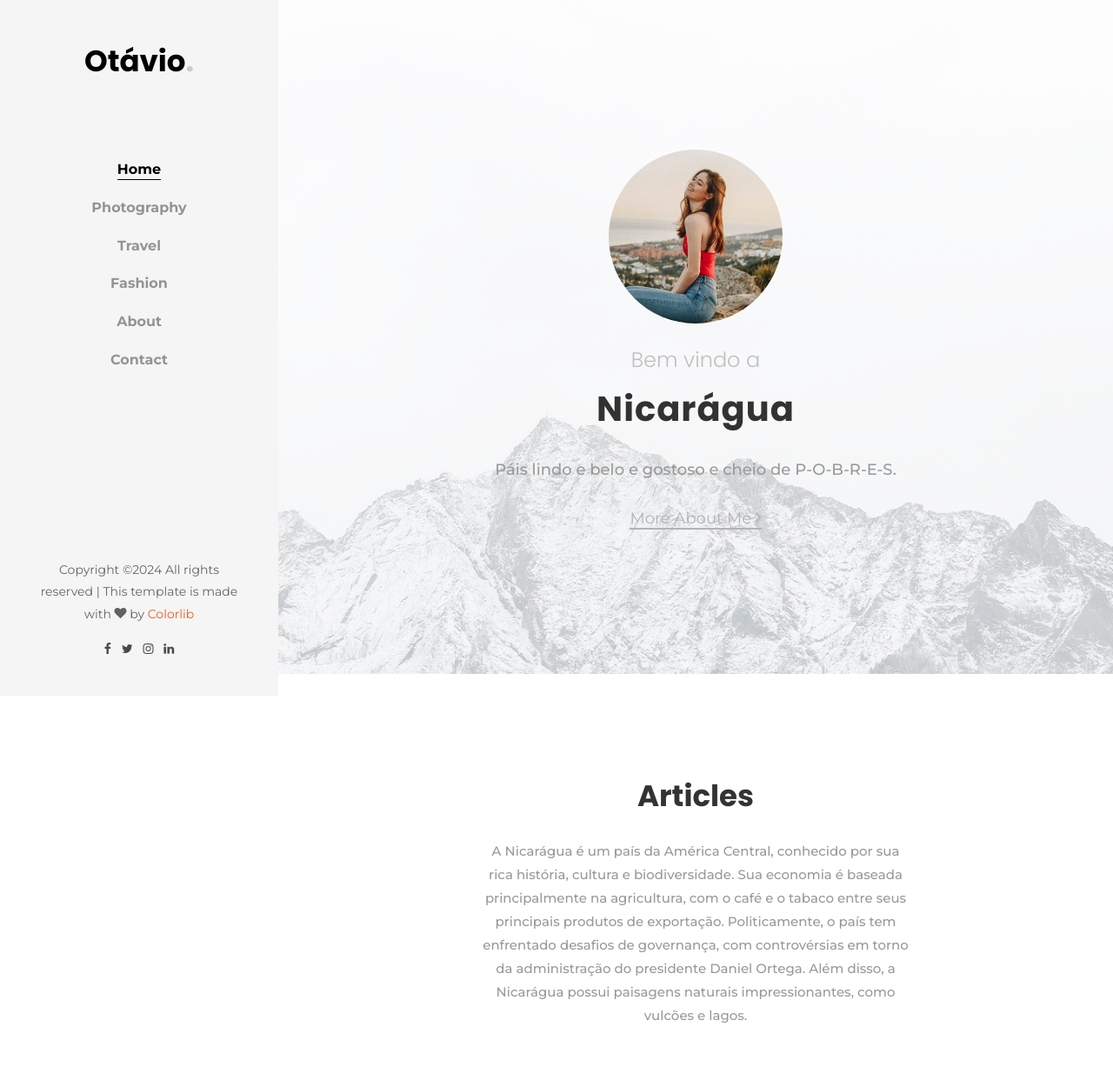
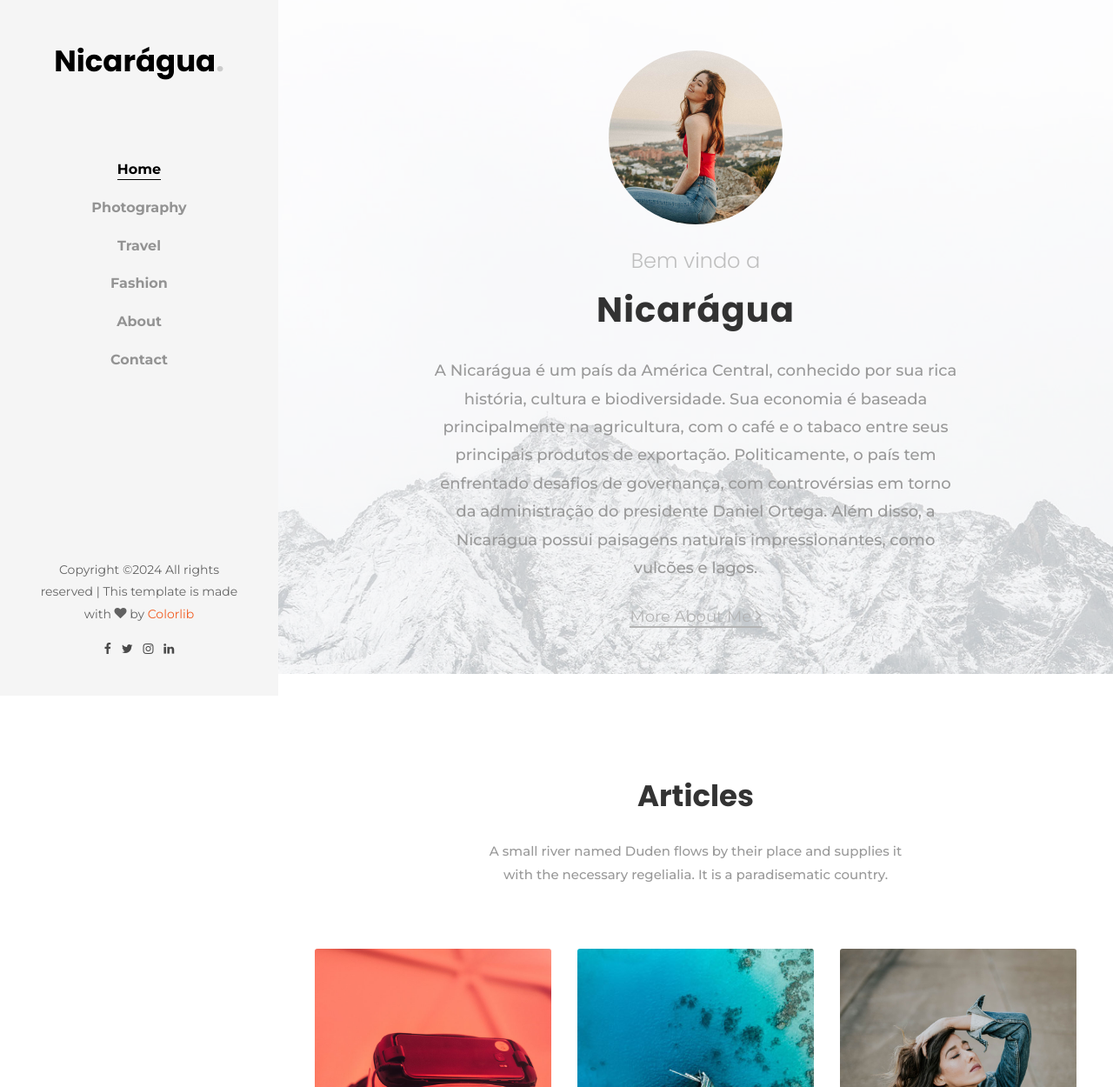
Before and after one commit to VilarimLucas/nicaragua, a plain HTML site: page index.html in a window 1280 px wide. Shown: the top 1250 px of the page at 87% size. Drawn offline with Linux system fonts and the light colour scheme; some packages are replaced by stand-ins of ours; no server answers; files whose address does not match are found by name.

Commit message:
atualizações na main

```diff
--- a/index.html
+++ b/index.html
@@ -32,7 +32,7 @@
 	<div id="colorlib-page">
 		<a href="#" class="js-colorlib-nav-toggle colorlib-nav-toggle"><i></i></a>
 		<aside id="colorlib-aside" role="complementary" class="js-fullheight text-center">
-			<h1 id="colorlib-logo"><a href="index.html">Otávio<span>.</span></a></h1>
+			<h1 id="colorlib-logo"><a href="index.html">Nicarágua<span>.</span></a></h1>
 			<nav id="colorlib-main-menu" role="navigation">
 				<ul>
 					<li class="colorlib-active"><a href="index.html">Home</a></li>
@@ -64,7 +64,7 @@
 						<div class="desc">
 							<h2 class="subheading">Bem vindo a</h2>
 							<h1 class="mb-4">Nicarágua</h1>
-							<p class="mb-4">Páis lindo e belo e gostoso e cheio de P-O-B-R-E-S.</p>
+							<p class="mb-4">A Nicarágua é um país da América Central, conhecido por sua rica história, cultura e biodiversidade. Sua economia é baseada principalmente na agricultura, com o café e o tabaco entre seus principais produtos de exportação. Politicamente, o país tem enfrentado desafios de governança, com controvérsias em torno da administração do presidente Daniel Ortega. Além disso, a Nicarágua possui paisagens naturais impressionantes, como vulcões e lagos.</p>
 							<p><a href="#" class="btn-custom">More About Me <span class="ion-ios-arrow-forward"></span></a></p>
 						</div>
 					</div>
@@ -75,7 +75,7 @@
     		<div class="row justify-content-center mb-5 pb-2">
           <div class="col-md-7 heading-section text-center ftco-animate">
             <h2 class="mb-4">Articles</h2>
-            <p>A Nicarágua é um país da América Central, conhecido por sua rica história, cultura e biodiversidade. Sua economia é baseada principalmente na agricultura, com o café e o tabaco entre seus principais produtos de exportação. Politicamente, o país tem enfrentado desafios de governança, com controvérsias em torno da administração do presidente Daniel Ortega. Além disso, a Nicarágua possui paisagens naturais impressionantes, como vulcões e lagos.</p>
+            <p>A small river named Duden flows by their place and supplies it with the necessary regelialia. It is a paradisematic country.</p>
           </div>
         </div>
     		<div class="row">
```
